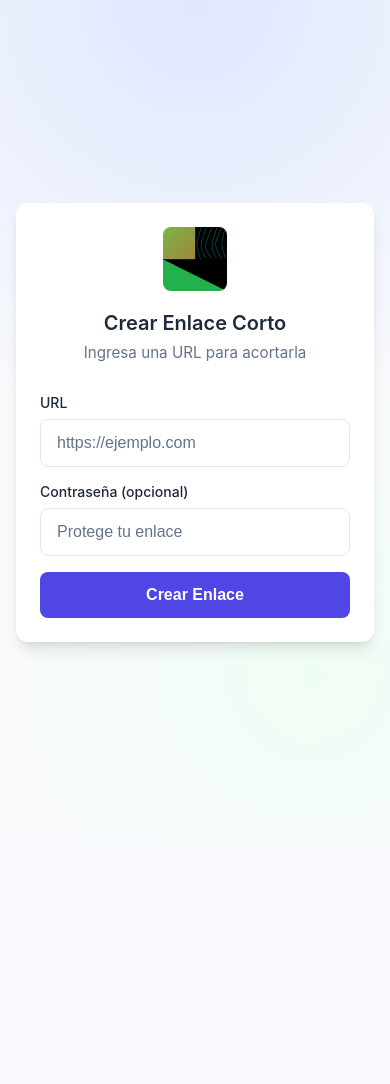
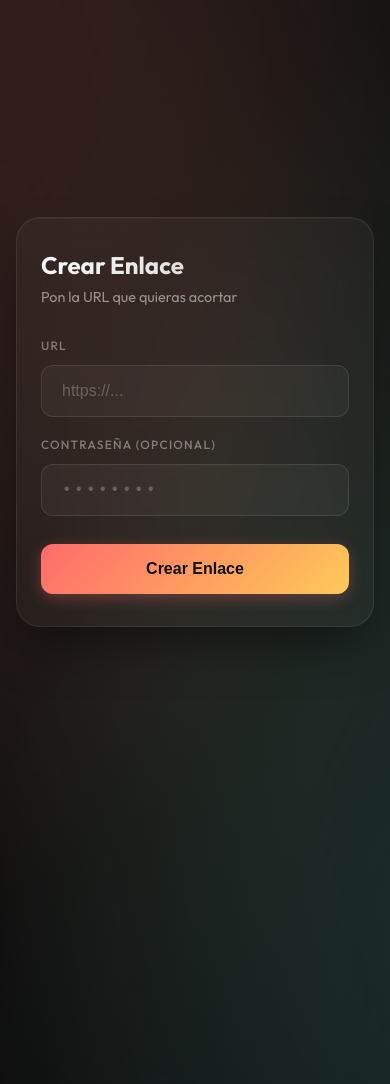
Before and after one commit to lueyo/link-shorter, a FastAPI app: page / in a window 390 px wide; the page is wider, and only the part inside the window is pictured. Shown: the top 1084 px of that part. Before the commit the page ends 658 px from the top of that part, so only its background shows below. Run offline with FastAPI, Linux system fonts and the light colour scheme.

Commit message:
de puta madre

```diff
--- a/static/script.js
+++ b/static/script.js
@@ -61,7 +61,8 @@ document.addEventListener('DOMContentLoaded', function() {
                 }
                 const resultDiv = document.createElement('div');
                 resultDiv.className = 'result';
-                resultDiv.style.background = '#fee2e2';
+                resultDiv.style.background = 'rgba(255, 107, 107, 0.1)';
+                    resultDiv.style.border = '1px solid rgba(255, 107, 107, 0.2)';
                 resultDiv.textContent = 'Error al crear el enlace';
                 document.querySelector('.card').appendChild(resultDiv);
                 return Promise.reject('Failed to create');
--- a/static/styles.css
+++ b/static/styles.css
@@ -1,22 +1,3 @@
-:root {
-    --primary: #4f46e5;
-    --primary-hover: #4338ca;
-    --primary-light: #e0e7ff;
-    --success: #10b981;
-    --success-hover: #059669;
-    --error: #ef4444;
-    --error-hover: #dc2626;
-    --bg: #f8fafc;
-    --card-bg: #ffffff;
-    --text: #1e293b;
-    --text-muted: #64748b;
-    --border: #e2e8f0;
-    --shadow: 0 4px 6px -1px rgba(0, 0, 0, 0.1), 0 2px 4px -2px rgba(0, 0, 0, 0.1);
-    --shadow-lg: 0 10px 15px -3px rgba(0, 0, 0, 0.1), 0 4px 6px -4px rgba(0, 0, 0, 0.1);
-    --radius: 12px;
-    --radius-sm: 8px;
-}
-
 * {
     margin: 0;
     padding: 0;
@@ -24,208 +5,296 @@
 }
 
 body {
-    font-family: -apple-system, BlinkMacSystemFont, 'Segoe UI', Roboto, sans-serif;
-    background: var(--bg);
-    color: var(--text);
+    font-family: 'Outfit', -apple-system, BlinkMacSystemFont, sans-serif;
+    background: #0f0f0f;
+    color: #fff;
     min-height: 100vh;
     display: flex;
-    flex-direction: column;
     align-items: center;
     justify-content: center;
-    padding: 1rem;
-    background-image: radial-gradient(circle at 50% 0%, #e0e7ff 0%, transparent 50%),
-                      radial-gradient(circle at 80% 80%, #f0fdf4 0%, transparent 40%);
+    padding: 1.5rem;
+    position: relative;
+    overflow: hidden;
+}
+
+body::before {
+    content: '';
+    position: absolute;
+    top: -50%;
+    left: -50%;
+    width: 200%;
+    height: 200%;
+    background:
+        radial-gradient(ellipse at 20% 20%, rgba(255, 107, 107, 0.15) 0%, transparent 50%),
+        radial-gradient(ellipse at 80% 80%, rgba(78, 205, 196, 0.15) 0%, transparent 50%),
+        radial-gradient(ellipse at 50% 50%, rgba(255, 195, 113, 0.08) 0%, transparent 60%);
+    animation: bgMove 20s ease-in-out infinite;
+    z-index: 0;
+}
+
+@keyframes bgMove {
+    0%, 100% { transform: translate(0, 0) rotate(0deg); }
+    33% { transform: translate(2%, 2%) rotate(1deg); }
+    66% { transform: translate(-1%, 1%) rotate(-1deg); }
 }
 
 .card {
-    background: var(--card-bg);
-    border-radius: var(--radius);
-    box-shadow: var(--shadow-lg);
-    padding: 2.5rem;
+    background: rgba(255, 255, 255, 0.03);
+    backdrop-filter: blur(20px);
+    border: 1px solid rgba(255, 255, 255, 0.08);
+    border-radius: 24px;
+    padding: 3rem 2.5rem;
     width: 100%;
-    max-width: 420px;
-    text-align: center;
+    max-width: 400px;
+    position: relative;
+    z-index: 1;
+    box-shadow:
+        0 25px 50px -12px rgba(0, 0, 0, 0.5),
+        inset 0 1px 0 rgba(255, 255, 255, 0.05);
+    animation: cardAppear 0.6s ease-out;
 }
 
-.logo {
-    width: 64px;
-    height: 64px;
-    margin-bottom: 1rem;
-    border-radius: var(--radius-sm);
+@keyframes cardAppear {
+    from {
+        opacity: 0;
+        transform: translateY(30px) scale(0.95);
+    }
+    to {
+        opacity: 1;
+        transform: translateY(0) scale(1);
+    }
 }
 
 h1 {
-    font-size: 1.5rem;
-    font-weight: 600;
+    font-size: 1.75rem;
+    font-weight: 700;
     margin-bottom: 0.5rem;
-    color: var(--text);
+    background: linear-gradient(135deg, #fff 0%, rgba(255,255,255,0.7) 100%);
+    -webkit-background-clip: text;
+    -webkit-text-fill-color: transparent;
+    background-clip: text;
 }
 
 .subtitle {
-    color: var(--text-muted);
+    color: rgba(255, 255, 255, 0.5);
     margin-bottom: 2rem;
-    font-size: 0.95rem;
+    font-size: 0.9rem;
+    font-weight: 400;
 }
 
 form {
     display: flex;
     flex-direction: column;
-    gap: 1rem;
+    gap: 1.25rem;
 }
 
 .input-group {
-    text-align: left;
+    position: relative;
 }
 
-label {
+.input-group label {
     display: block;
-    font-size: 0.875rem;
+    font-size: 0.75rem;
+    text-transform: uppercase;
+    letter-spacing: 0.1em;
+    color: rgba(255, 255, 255, 0.4);
+    margin-bottom: 0.75rem;
     font-weight: 500;
-    margin-bottom: 0.5rem;
-    color: var(--text);
 }
 
-input {
+.input-group input {
     width: 100%;
-    padding: 0.875rem 1rem;
-    border: 1.5px solid var(--border);
-    border-radius: var(--radius-sm);
+    padding: 1rem 1.25rem;
+    background: rgba(255, 255, 255, 0.04);
+    border: 1px solid rgba(255, 255, 255, 0.1);
+    border-radius: 12px;
     font-size: 1rem;
-    transition: border-color 0.2s, box-shadow 0.2s;
-    background: var(--card-bg);
+    color: #fff;
+    transition: all 0.3s cubic-bezier(0.4, 0, 0.2, 1);
 }
 
-input:focus {
-    outline: none;
-    border-color: var(--primary);
-    box-shadow: 0 0 0 3px var(--primary-light);
+.input-group input::placeholder {
+    color: rgba(255, 255, 255, 0.25);
 }
 
-input::placeholder {
-    color: var(--text-muted);
+.input-group input:focus {
+    outline: none;
+    background: rgba(255, 255, 255, 0.08);
+    border-color: rgba(255, 107, 107, 0.5);
+    box-shadow: 0 0 0 4px rgba(255, 107, 107, 0.1);
+}
+
+.input-group input[type="password"] {
+    font-family: 'Courier New', monospace;
+    letter-spacing: 0.15em;
 }
 
 .btn {
-    padding: 0.875rem 1.5rem;
+    margin-top: 0.5rem;
+    padding: 1rem 2rem;
     border: none;
-    border-radius: var(--radius-sm);
+    border-radius: 12px;
     font-size: 1rem;
     font-weight: 600;
     cursor: pointer;
-    transition: all 0.2s;
+    transition: all 0.3s cubic-bezier(0.4, 0, 0.2, 1);
+    position: relative;
+    overflow: hidden;
 }
 
 .btn-primary {
-    background: var(--primary);
-    color: white;
+    background: linear-gradient(135deg, #ff6b6b 0%, #feca57 100%);
+    color: #0f0f0f;
+    box-shadow: 0 4px 15px rgba(255, 107, 107, 0.3);
 }
 
 .btn-primary:hover {
-    background: var(--primary-hover);
-    transform: translateY(-1px);
-    box-shadow: var(--shadow);
+    transform: translateY(-2px);
+    box-shadow: 0 8px 25px rgba(255, 107, 107, 0.4);
+}
+
+.btn-primary:active {
+    transform: translateY(0);
 }
 
 .result {
     margin-top: 2rem;
     padding: 1.5rem;
-    background: var(--primary-light);
-    border-radius: var(--radius-sm);
+    background: rgba(78, 205, 196, 0.1);
+    border: 1px solid rgba(78, 205, 196, 0.2);
+    border-radius: 16px;
     text-align: center;
+    animation: resultAppear 0.4s ease-out;
+    animation-fill-mode: both;
+}
+
+@keyframes resultAppear {
+    from {
+        opacity: 0;
+        transform: scale(0.9);
+    }
+    to {
+        opacity: 1;
+        transform: scale(1);
+    }
 }
 
 .result-url {
-    font-size: 1.25rem;
+    font-size: 1.1rem;
     font-weight: 600;
-    color: var(--primary);
+    color: #4ecdc4;
     word-break: break-all;
     margin-bottom: 1rem;
+    font-family: 'Courier New', monospace;
 }
 
 .btn-copy {
-    background: var(--success);
-    color: white;
-    padding: 0.625rem 1.25rem;
-    border: none;
-    border-radius: var(--radius-sm);
+    background: rgba(78, 205, 196, 0.2);
+    color: #4ecdc4;
+    padding: 0.75rem 1.5rem;
+    border: 1px solid rgba(78, 205, 196, 0.3);
+    border-radius: 10px;
     font-weight: 500;
     cursor: pointer;
     transition: all 0.2s;
+    font-size: 0.9rem;
 }
 
 .btn-copy:hover {
-    background: var(--success-hover);
+    background: #4ecdc4;
+    color: #0f0f0f;
 }
 
 .btn-copy.copied {
-    background: var(--text);
+    background: #4ecdc4;
+    color: #0f0f0f;
 }
 
 .error-msg {
-    color: var(--error);
-    font-size: 0.875rem;
-    margin-top: 0.5rem;
+    color: #ff6b6b;
+    font-size: 0.8rem;
+    margin-top: 0.75rem;
     display: none;
+    padding: 0.75rem 1rem;
+    background: rgba(255, 107, 107, 0.1);
+    border-radius: 8px;
+    border-left: 3px solid #ff6b6b;
 }
 
 .error-msg.visible {
     display: block;
+    animation: shake 0.4s ease-out;
+}
+
+@keyframes shake {
+    0%, 100% { transform: translateX(0); }
+    25% { transform: translateX(-5px); }
+    75% { transform: translateX(5px); }
 }
 
 .error-page h1 {
-    color: var(--error);
-    font-size: 3rem;
-    margin-bottom: 1rem;
+    font-size: 5rem;
+    background: linear-gradient(135deg, #ff6b6b 0%, #feca57 100%);
+    -webkit-background-clip: text;
+    -webkit-text-fill-color: transparent;
+    background-clip: text;
+    margin-bottom: 0.5rem;
 }
 
 .error-page p {
-    color: var(--text-muted);
+    color: rgba(255, 255, 255, 0.5);
     margin-bottom: 2rem;
     line-height: 1.6;
 }
 
 .btn-error {
     display: inline-block;
-    background: var(--error);
-    color: white;
-    padding: 0.875rem 2rem;
-    border-radius: var(--radius-sm);
+    background: rgba(255, 255, 255, 0.1);
+    color: #fff;
+    padding: 1rem 2rem;
+    border-radius: 12px;
     text-decoration: none;
     font-weight: 600;
-    transition: all 0.2s;
+    transition: all 0.3s;
+    border: 1px solid rgba(255, 255, 255, 0.1);
 }
 
 .btn-error:hover {
-    background: var(--error-hover);
-    transform: translateY(-1px);
+    background: rgba(255, 255, 255, 0.15);
+    transform: translateY(-2px);
 }
 
 .link-text {
     display: block;
     margin-top: 1.5rem;
-    color: var(--text-muted);
-    font-size: 0.875rem;
+    color: rgba(255, 255, 255, 0.4);
+    font-size: 0.85rem;
 }
 
 .link-text a {
-    color: var(--primary);
+    color: #feca57;
     text-decoration: none;
+    transition: color 0.2s;
 }
 
 .link-text a:hover {
-    text-decoration: underline;
+    color: #ff6b6b;
 }
 
 @media (max-width: 480px) {
     .card {
-        padding: 1.5rem;
+        padding: 2rem 1.5rem;
     }
 
     h1 {
-        font-size: 1.25rem;
+        font-size: 1.5rem;
     }
 
     .result-url {
-        font-size: 1rem;
+        font-size: 0.95rem;
+    }
+
+    body {
+        padding: 1rem;
     }
 }
--- a/static/templates/error.html
+++ b/static/templates/error.html
@@ -6,6 +6,9 @@
     <title>Error - Página no encontrada</title>
     <link rel="icon" href="static/lueyo.png">
     <link rel="stylesheet" href="static/styles.css">
+    <link rel="preconnect" href="https://fonts.googleapis.com">
+    <link rel="preconnect" href="https://fonts.gstatic.com" crossorigin>
+    <link href="https://fonts.googleapis.com/css2?family=Outfit:wght@300;400;500;600;700&display=swap" rel="stylesheet">
 </head>
 <body>
     <div class="card error-page">
--- a/static/templates/index.html
+++ b/static/templates/index.html
@@ -6,20 +6,22 @@
     <title>lueyo Short Links</title>
     <link rel="icon" href="static/lueyo.png">
     <link rel="stylesheet" href="static/styles.css">
+    <link rel="preconnect" href="https://fonts.googleapis.com">
+    <link rel="preconnect" href="https://fonts.gstatic.com" crossorigin>
+    <link href="https://fonts.googleapis.com/css2?family=Outfit:wght@300;400;500;600;700&display=swap" rel="stylesheet">
 </head>
 <body>
     <div class="card">
-        <img src="static/lueyo.png" alt="Logo" class="logo">
-        <h1>Crear Enlace Corto</h1>
-        <p class="subtitle">Ingresa una URL para acortarla</p>
+        <h1>Crear Enlace</h1>
+        <p class="subtitle">Pon la URL que quieras acortar</p>
         <form action="/s/" method="post">
             <div class="input-group">
                 <label for="url">URL</label>
-                <input type="text" id="url" name="url" placeholder="https://ejemplo.com" required>
+                <input type="text" id="url" name="url" placeholder="https://..." required>
             </div>
             <div class="input-group">
                 <label for="password">Contraseña (opcional)</label>
-                <input type="password" id="password" name="password" placeholder="Protege tu enlace">
+                <input type="password" id="password" name="password" placeholder="••••••••">
             </div>
             <button type="submit" class="btn btn-primary">Crear Enlace</button>
         </form>
--- a/static/templates/password.html
+++ b/static/templates/password.html
@@ -6,6 +6,9 @@
     <title>Enlace Protegido</title>
     <link rel="icon" href="static/lueyo.png">
     <link rel="stylesheet" href="static/styles.css">
+    <link rel="preconnect" href="https://fonts.googleapis.com">
+    <link rel="preconnect" href="https://fonts.gstatic.com" crossorigin>
+    <link href="https://fonts.googleapis.com/css2?family=Outfit:wght@300;400;500;600;700&display=swap" rel="stylesheet">
 </head>
 <body>
     <div class="card">
```
